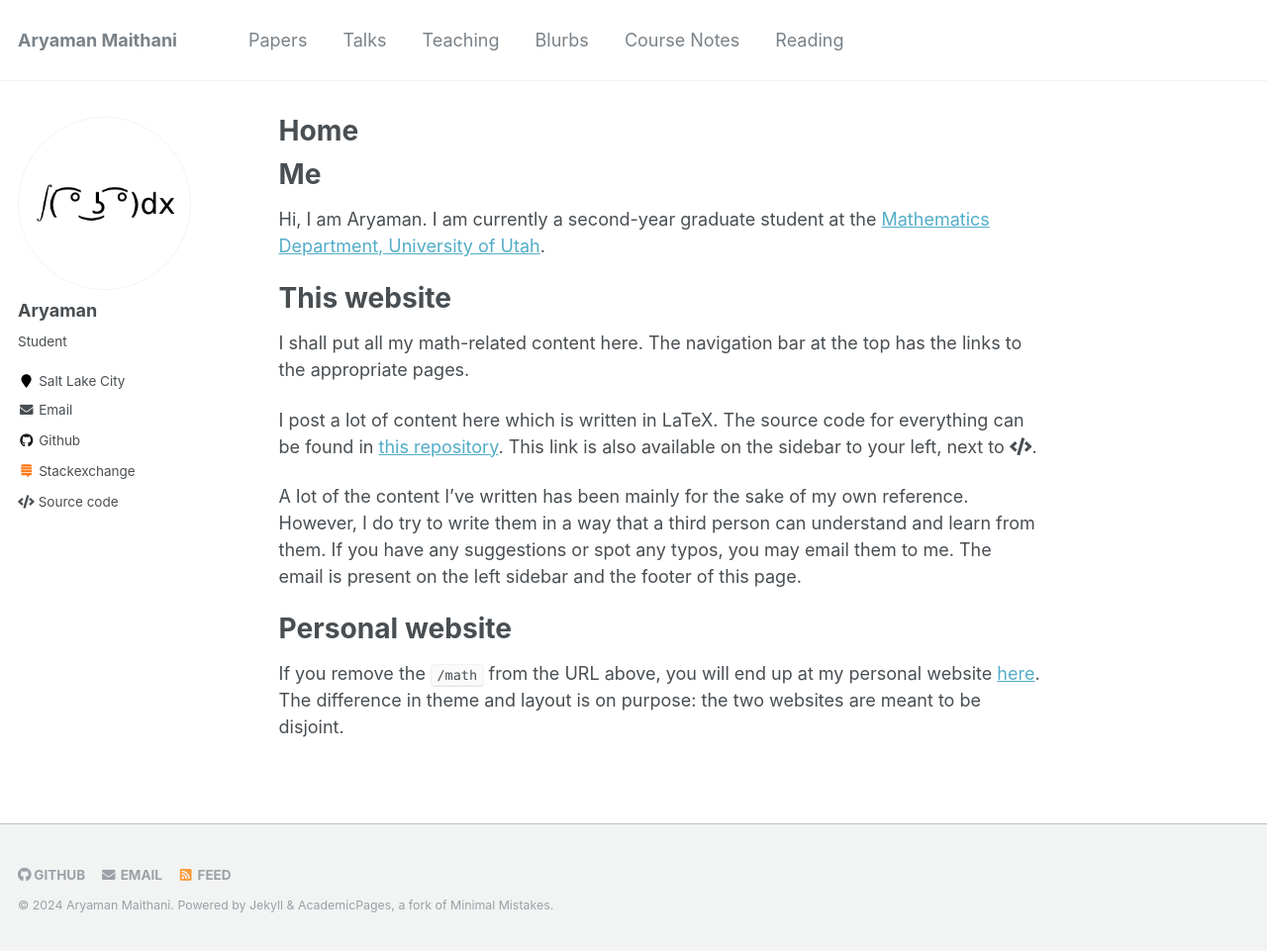
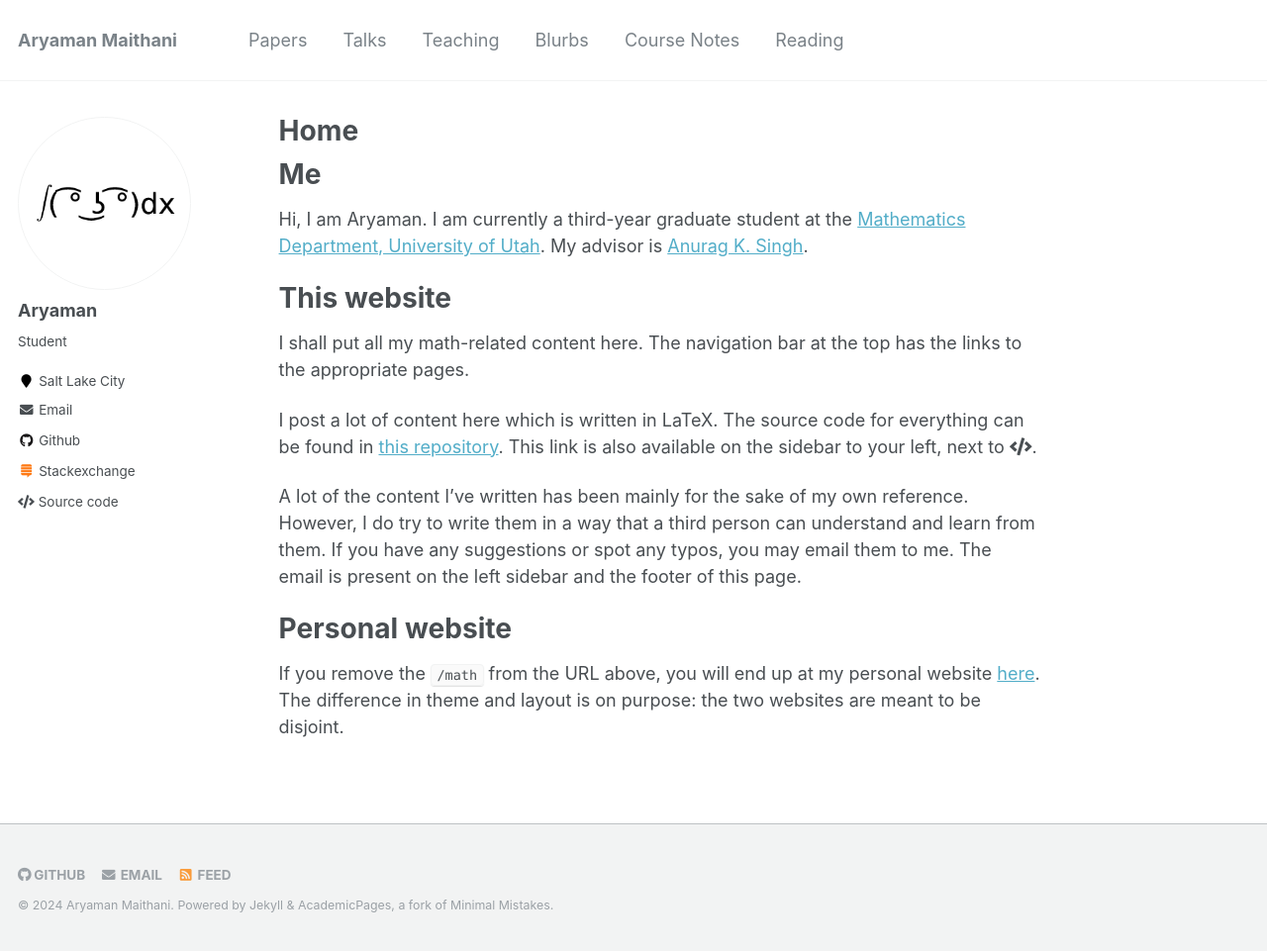
Before and after one commit to aryamanmaithani/math, a Jekyll site: the page built from _pages/about.md, in a window 1280 px wide and 961 px high. Shown: the whole window at 99% size. Built offline with Jekyll 4.4.1, drawn with Linux system fonts in a browser that asks for light colours.

Commit message:
updated year and advisor

```diff
--- a/_pages/about.md
+++ b/_pages/about.md
@@ -10,7 +10,7 @@ redirect_from:
 
 Me
 ======
-Hi, I am Aryaman. I am currently a second-year graduate student at the [Mathematics Department, University of Utah](https://www.math.utah.edu/).
+Hi, I am Aryaman. I am currently a third-year graduate student at the [Mathematics Department, University of Utah](https://www.math.utah.edu/). My advisor is [Anurag K. Singh](https://www.math.utah.edu/~singh/).
 
 This website
 ======
```
